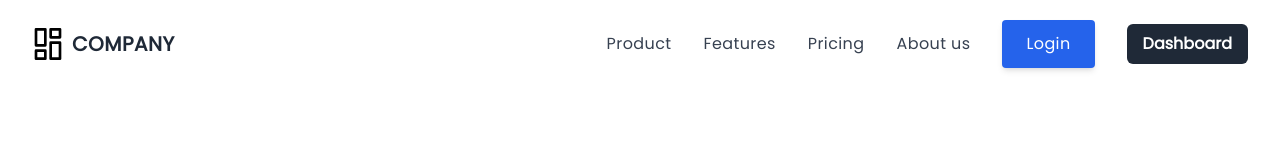
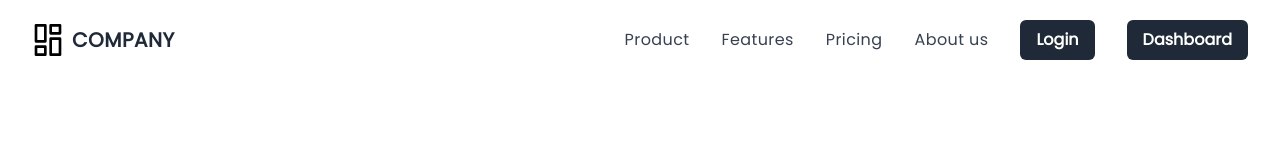
Before and after one commit to tianreformis/ecommerce-nextjs-staging, a Next.js app: page / in a window 1280 px wide. Shown: the top 158 px of the page. Built offline with nearby package versions, Linux system fonts and the light colour scheme; no server answers.

Commit message:
adding view on mobile

```diff
--- a/src/components/ui/navbar/index.tsx
+++ b/src/components/ui/navbar/index.tsx
@@ -79,14 +79,14 @@
             </Link>
           </li>
           <li>
-            <button
+            <Button
               onClick={() => data ? signOut() : signIn()}
-              className="bg-blue-600 inline-flex items-center justify-center h-12 px-6 font-medium tracking-wide text-white transition duration-200 rounded shadow-md bg-deep-purple-accent-400 hover:bg-deep-purple-accent-700 focus:shadow-outline focus:outline-none"
               aria-label="Login"
-              title="Login"
+              type="button"
+
             >
               {data ? 'Logout' : "Login"}
-            </button>
+            </Button>
           </li>
           <li>
             <Button type="button" onClick={() => router.push('/admin')}>
@@ -206,14 +206,19 @@
                       </Link>
                     </li>
                     <li>
-                      <Link
-                        href="/"
-                        className="inline-flex items-center justify-center w-full h-12 px-6 font-medium tracking-wide text-white transition duration-200 rounded shadow-md bg-deep-purple-accent-400 hover:bg-deep-purple-accent-700 focus:shadow-outline focus:outline-none"
-                        aria-label="Sign up"
-                        title="Sign up"
+                      <Button
+                        onClick={() => data ? signOut() : signIn()}
+                        aria-label="Login"
+                        type="button"
+
                       >
-                        Sign up
-                      </Link>
+                        {data ? 'Logout' : "Login"}
+                      </Button>
+                    </li>
+                    <li>
+                      <Button type="button" onClick={() => router.push('/admin')}>
+                        Dashboard
+                      </Button>
                     </li>
                   </ul>
                 </nav>
--- a/src/pages/_app.tsx
+++ b/src/pages/_app.tsx
@@ -1,4 +1,4 @@
-import { NavbarHome } from "@/components/ui/navbar";
+import { NavbarHome } from "@/components/ui/Navbar";
 import "@/styles/globals.css";
 import { SessionProvider } from "next-auth/react";
 import type { AppProps } from "next/app";
```
Also changed, not shown: 1 other file (tests, documents, lock files or other folders).
